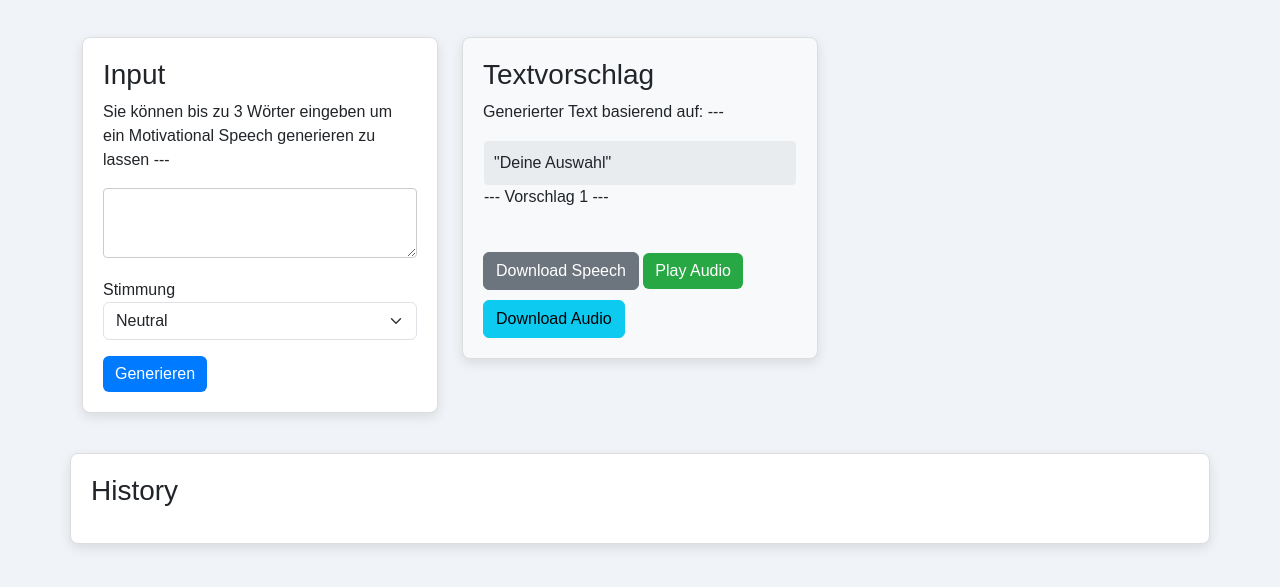
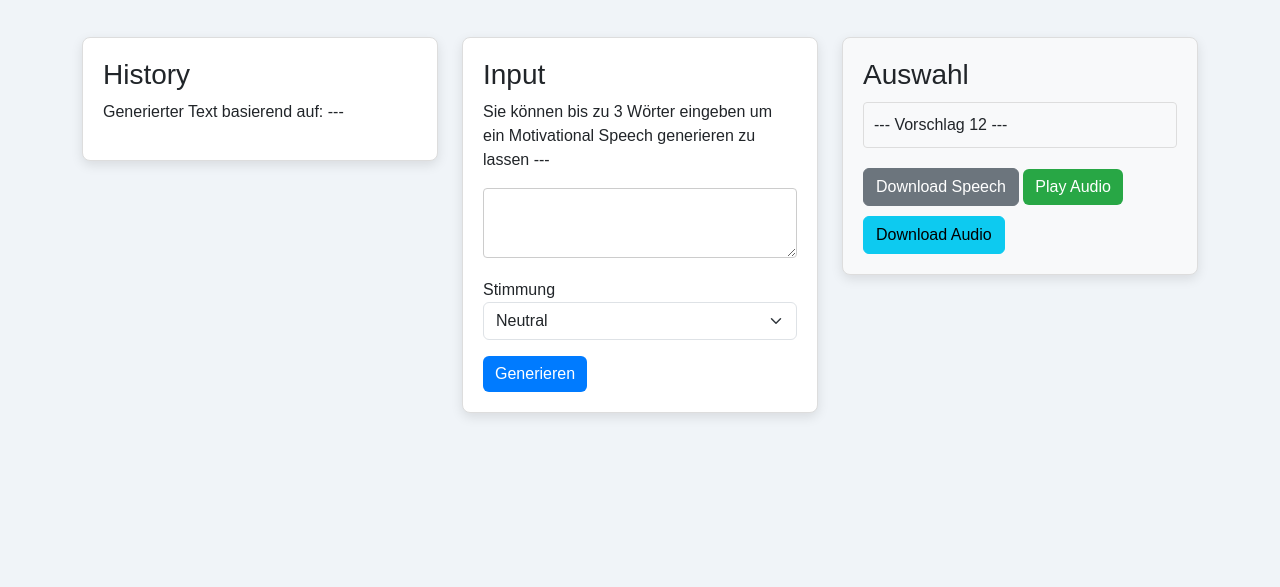
Before and after one commit to denis-trtnr/Motivational-Speech-Service, a website with bundled scripts: page app/index.html in a window 1280 px wide. Shown: the part 71-658 px from the top of the page. Built offline with nearby package versions, Linux system fonts and the light colour scheme; files whose address does not match are found by name.

Commit message:
Update index.html

```diff
--- a/app/index.html
+++ b/app/index.html
@@ -15,7 +15,7 @@
             fetch('/api/speeches')  // API-Aufruf, um die Daten zu holen
                 .then(response => response.json())  // Antwort in JSON umwandeln
                 .then(data => {
-                    const container = document.getElementById('history-container'); // Container zum Einfügen der Daten
+                    const container = document.getElementById('generated-texts'); // Container zum Einfügen der Daten
                     data.forEach(speech => {
                         const speechElement = document.createElement('div');
                         speechElement.innerHTML = `
@@ -35,6 +35,18 @@
     <div class="container">
       <h1>Speechgenerator</h1>
         <div class="row">
+
+            <!-- Linke Box: Textvorschlag -->
+            <div class="col-md-4">
+                <div class="section text-suggestion">
+                    <h3>History</h3>
+                    <p id="text-suggestion">Generierter Text basierend auf: <span id="base-text">---</span></p>
+                    <div id="generated-texts">
+                        <!-- Die Historie werden hier angezeigt -->
+                    </div>
+                </div>
+            </div>
+
             <!-- Mittlere Box: Input und Stimmung -->
             <div class="col-md-4">
                 <div class="section input-section">
@@ -55,12 +67,10 @@
             <!-- Rechte Box: Auswahl -->
             <div class="col-md-4">
                 <div class="section suggestion-list">
-                    <h3>Textvorschlag</h3>
-                    <p id="text-suggestion">Generierter Text basierend auf: <span id="base-text">---</span></p>
-                    <ul>
-                        <li>"Deine Auswahl"</li>
-                        <p id="generated-text-1">--- Vorschlag 1 ---</p>
-                    </ul>
+                    <h3>Auswahl</h3>
+                    <div id="generated-texts">
+                        <p id="generated-text-1">--- Vorschlag 12 ---</p>
+                    </div>
                     <div class="action-buttons">
                         <button class="btn btn-secondary" id="download-btn">Download Speech</button>
                         <button class="btn btn-success" id="play-audio-btn">Play Audio</button>
@@ -69,16 +79,6 @@
                 </div>
             </div>
 
-            <!-- Historie-Bereich -->
-            <div class="section" id="history-section">
-                <h3>History</h3>
-                <ul id="history-list" >
-                    <div id="history-container">
-                        <!-- Die Historie werden hier angezeigt -->
-                    </div>
-                </ul>
-            </div>
-
         </div>
     </div>
     <script src="client.js"></script> <!-- Verlinkung JavaScript-Datei -->
```
